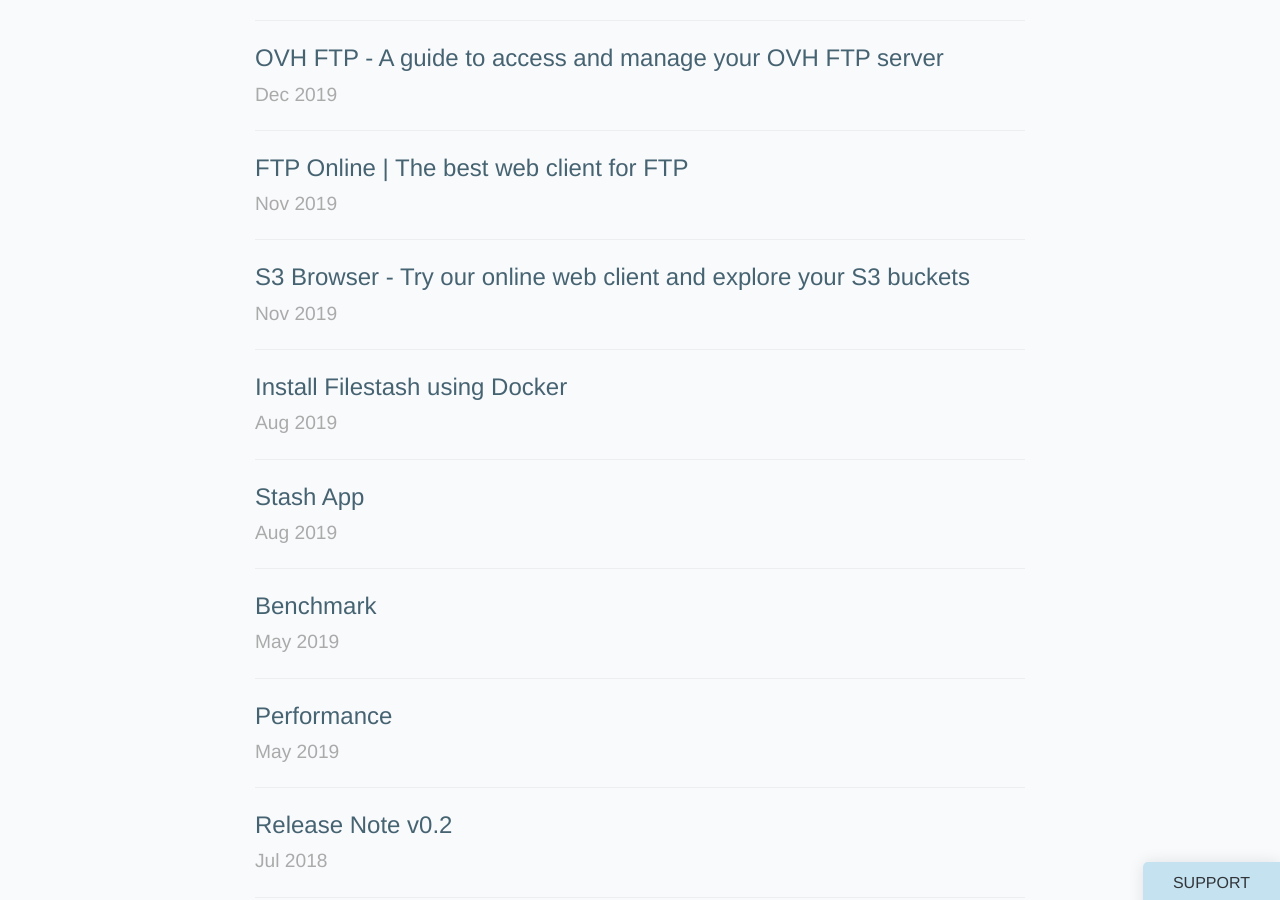
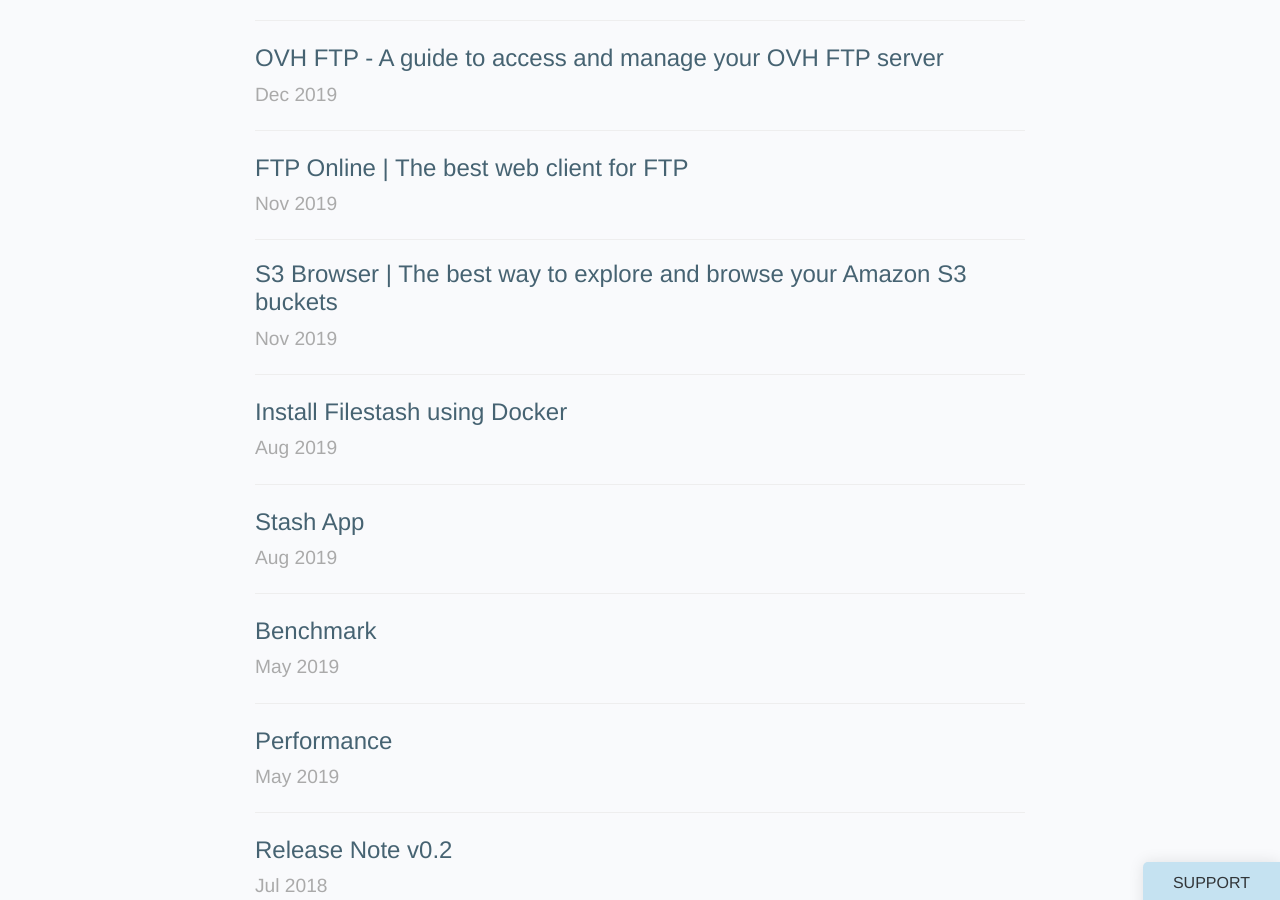
Before and after one commit to mickael-kerjean/filestash-website, a Jekyll site: the page built from posts.html, in a window 1280 px wide and 900 px high, scrolled down 528 px. Built offline with Jekyll 4.4.1, drawn with Linux system fonts in a browser that asks for light colours; nearby versions of some CDN libraries; library files that are not in the unit come from our copies; comment, search, counter and statistics services are not loaded.

Commit message:
update (SEO): update title and description tags on the s3 landing page

```diff
--- a/_posts/2019-11-21-s3-browser.html
+++ b/_posts/2019-11-21-s3-browser.html
@@ -1,6 +1,6 @@
 ---
-title: S3 Browser - Try our online web client and explore your S3 buckets
-description: Browse and manage your bucket from your browser, download, view and edit your data on the spot and collaborate with other people
+title: S3 Browser | The best way to explore and browse your Amazon S3 buckets
+description: Browse, Explore or Share your buckets from your web browser. Filestash is THE most awesome web client to access your S3 buckets online
 layout: landing
 permalink: /s3-browser.html
 ---
```
